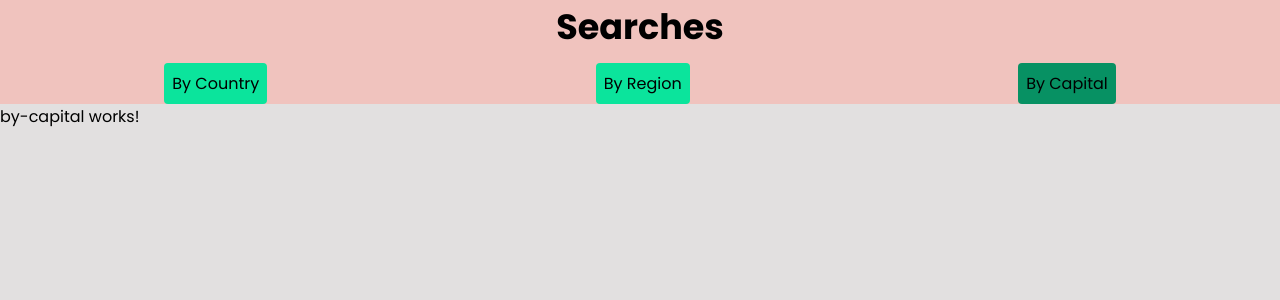
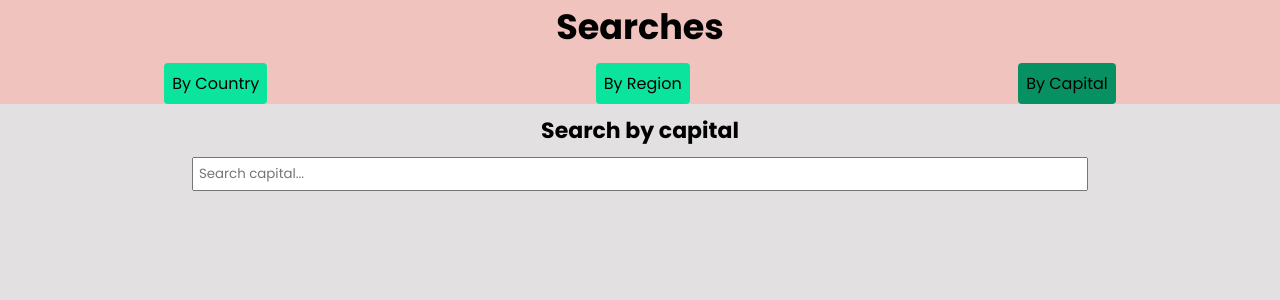
Before and after one commit to crisgarm/countries-app, an Angular app: page /capital in a window 1280 px wide. Shown: the top 300 px of the page. Built offline with nearby package versions, Linux system fonts and the light colour scheme.

Commit message:
Add component by capital

```diff
--- a/src/app/countries/components/country-input/country-input.component.html
+++ b/src/app/countries/components/country-input/country-input.component.html
@@ -5,6 +5,6 @@
     name="search"
     [(ngModel)]="inputSearch"
     (input)="keyPressed()"
-    placeholder="Search country..."
+    [placeholder]="placeholder"
   />
 </form>
--- a/src/app/countries/components/country-input/country-input.component.ts
+++ b/src/app/countries/components/country-input/country-input.component.ts
@@ -1,4 +1,4 @@
-import { Component, EventEmitter, Output, OnInit } from '@angular/core';
+import { Component, EventEmitter, Output, OnInit, Input } from '@angular/core';
 import { Subject } from 'rxjs';
 import { debounceTime } from 'rxjs/operators';
 
@@ -10,6 +10,8 @@ import { debounceTime } from 'rxjs/operators';
 export class CountryInputComponent implements OnInit {
   @Output() onEnter: EventEmitter<string> = new EventEmitter();
   @Output() onDebounce: EventEmitter<string> = new EventEmitter();
+
+  @Input() placeholder: string = '';
 
   //El debouncer se tiene que emitir cuando el usuario deje de escribir. Subject es un observable
   debouncer: Subject<string> = new Subject();
--- a/src/app/countries/components/country-table/country-table.component.html
+++ b/src/app/countries/components/country-table/country-table.component.html
@@ -14,7 +14,7 @@
       <td>
         <img class="small-flag" [src]="country.flag" [alt]="country.name" />
       </td>
-      <td>{{ country.name }}</td>
+      <td>{{ country.capital }}, {{ country.name }}</td>
       <td>{{ country.population | number }}</td>
       <td>
         <a [routerLink]="['/country', country.alpha2Code]">See...</a>
--- a/src/app/countries/pages/by-capital/by-capital.component.html
+++ b/src/app/countries/pages/by-capital/by-capital.component.html
@@ -1 +1,11 @@
-<p>by-capital works!</p>
+<div class="main__wrapper">
+  <h2 class="main__title">Search by capital</h2>
+  <app-country-input
+    (onEnter)="getInputSearch($event)"
+    placeholder="Search capital..."
+  ></app-country-input>
+  <p *ngIf="hasError" class="form__text">
+    Sorry, no matches found with {{ inputSearch }}
+  </p>
+</div>
+<app-country-table [countries]="countries"></app-country-table>
--- a/src/app/countries/pages/by-capital/by-capital.component.ts
+++ b/src/app/countries/pages/by-capital/by-capital.component.ts
@@ -1,15 +1,32 @@
-import { Component, OnInit } from '@angular/core';
+import { Component } from '@angular/core';
+import { Country } from '../../interfaces/countries.interface';
+import { CountriesService } from '../../services/countries.service';
 
 @Component({
   selector: 'app-by-capital',
   templateUrl: './by-capital.component.html',
-  styleUrls: ['./by-capital.component.css']
+  styleUrls: ['./by-capital.component.css'],
 })
-export class ByCapitalComponent implements OnInit {
+export class ByCapitalComponent {
+  inputSearch: string = '';
+  hasError: boolean = false;
+  countries: Country[] = [];
 
-  constructor() { }
+  constructor(private countryService: CountriesService) {}
 
-  ngOnInit(): void {
+  getInputSearch(inputSearch: string) {
+    this.hasError = false;
+    this.inputSearch = inputSearch;
+
+    this.countryService.searchCapital(this.inputSearch).subscribe(
+      (resp) => {
+        this.countries = resp;
+        console.log(this.countries);
+      },
+      (err) => {
+        this.hasError = true;
+        this.countries = [];
+      }
+    );
   }
-
 }
--- a/src/app/countries/pages/by-country/by-country.component.html
+++ b/src/app/countries/pages/by-country/by-country.component.html
@@ -3,6 +3,7 @@
   <app-country-input
     (onEnter)="getInputSearch($event)"
     (onDebounce)="suggestions($event)"
+    placeholder="Search country..."
   ></app-country-input>
   <p *ngIf="hasError" class="form__text">
     Sorry, no matches found with {{ inputSearch }}
--- a/src/app/countries/services/countries.service.ts
+++ b/src/app/countries/services/countries.service.ts
@@ -17,4 +17,9 @@ export class CountriesService {
     const url = `${this.apiUrl}/name/${query}`;
     return this.http.get<Country[]>(url);
   }
+
+  searchCapital(query: string): Observable<Country[]> {
+    const url = `${this.apiUrl}/capital/${query}`;
+    return this.http.get<Country[]>(url);
+  }
 }
```
